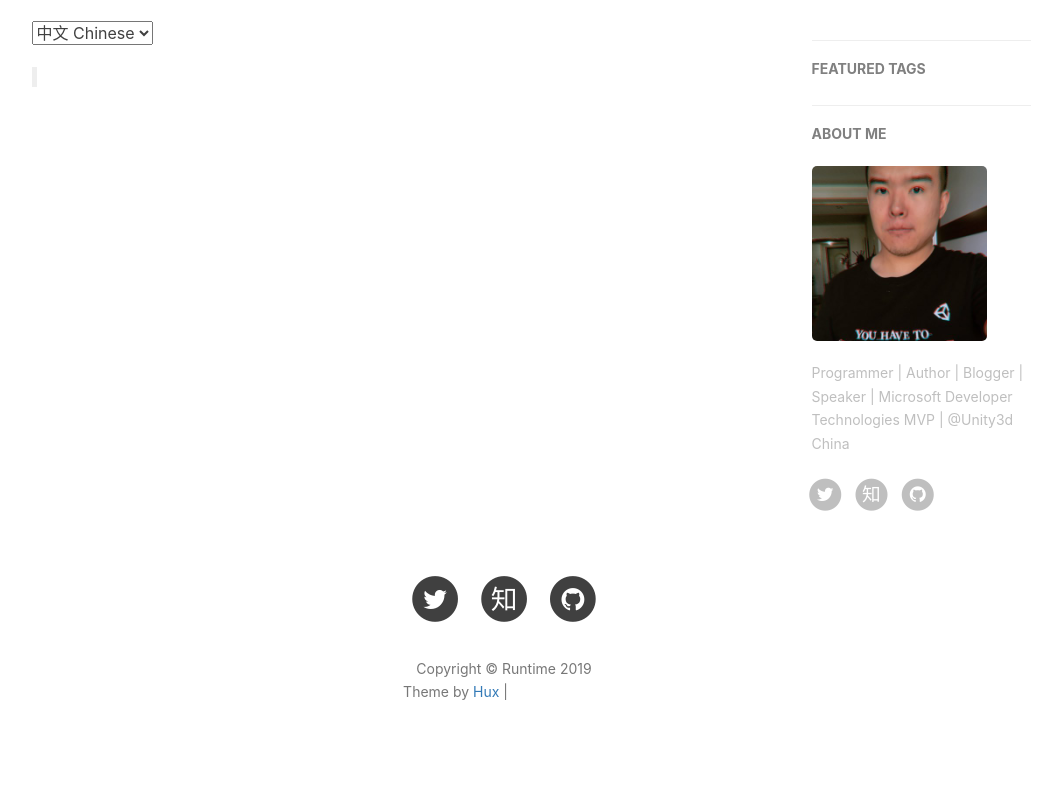
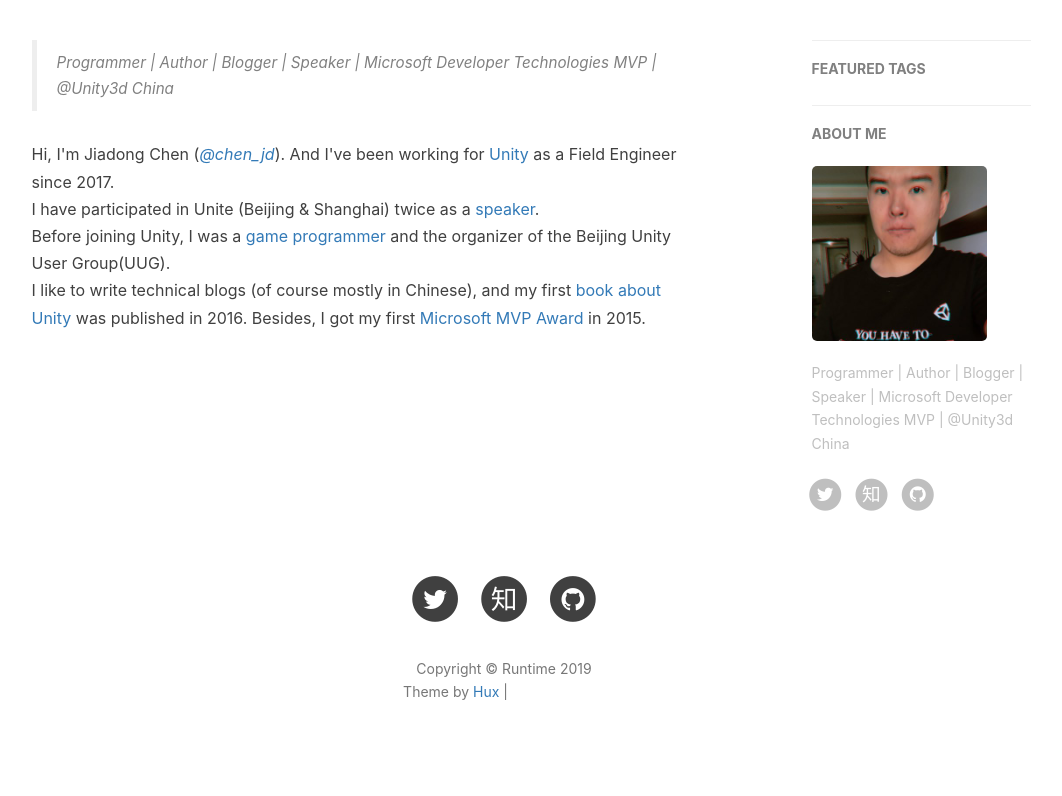
Before and after one commit to chenjd/chenjd.github.io, a Jekyll site: the page built from about.html, in a window 1280 px wide. Shown: the part 418-1214 px from the top of the page, without its empty margins (136-1198 px from the left). Built offline with Jekyll 4.4.1, drawn with Linux system fonts in a browser that asks for light colours; nearby versions of some CDN libraries; comment, search, counter and statistics services are not loaded; grey boxes are pictures that could not be loaded.

Commit message:
add disqus & update about

```diff
--- a/_config.yml
+++ b/_config.yml
@@ -46,7 +46,7 @@ kramdown:
 
 
 # Disqus settings
-#disqus_username: _your_disqus_short_name_
+disqus_username: chenjd-blog
 
 # Duoshuo settings
 #duoshuo_username: huxblog
@@ -60,8 +60,8 @@ kramdown:
 # Baidu Analytics
 ba_track_id: 4cc1f2d8f3067386cc5cdb626a202900
 # Google Analytics
-ga_track_id: 'UA-49627206-1'            # Format: UA-xxxxxx-xx
-ga_domain: huangxuan.me
+ga_track_id: 'UA-143776175-1'            # Format: UA-xxxxxx-xx
+ga_domain: chenjd.github.io
 
 
 
--- a/about.html
+++ b/about.html
@@ -6,21 +6,32 @@ header-img: "img/about-bg.jpg"
 ---
 
 <!-- Language Selector -->
-<select onchange= "onLanChange(this.options[this.options.selectedIndex].value)">
+<!-- <select onchange= "onLanChange(this.options[this.options.selectedIndex].value)">
     <option value="0" selected> 中文 Chinese </option>
     <option value="1"> 英语 English </option>
-</select>
+</select> -->
 
 <!-- Chinese Version -->
-<div class="zh post-container">
+<!-- <div class="zh post-container">
     <blockquote>
     </blockquote>
-</div>
+</div> -->
 
 <!-- English Version -->
 <div class="en post-container">
     <blockquote>
+        Programmer | Author | Blogger | Speaker | Microsoft Developer Technologies MVP | @Unity3d China
     </blockquote>
+    <p>
+        Hi, I'm Jiadong Chen (<em><a href="https://twitter.com/chen_jd">@chen_jd</a></em>). And I've been working for <a href="https://unity.com/">Unity</a> as a Field Engineer since 2017.<br>
+
+        I have participated in Unite (Beijing & Shanghai) twice as a <a href="https://twitter.com/chen_jd/status/1140481426816552960">speaker</a>.<br>
+
+        Before joining Unity, I was a <a href="https://github.com/chenjd">game programmer</a> and the organizer of the Beijing Unity User Group(UUG).<br>
+
+        I like to write technical blogs (of course mostly in Chinese), and my first <a href="https://item.jd.com/12035114.html">book about Unity</a> was published in 2016. Besides, I got my first <a href="https://mvp.microsoft.com/en-us/PublicProfile/5001664">Microsoft MVP Award</a> in 2015.<br>
+
+    </p>
 </div>
 
 <!-- Handle Language Change -->
@@ -38,32 +49,3 @@ header-img: "img/about-bg.jpg"
     }
     onLanChange(0);
 </script>
-
-
-
-
-
-{% if site.disqus_username %}
-<!-- disqus 评论框 start -->
-<div class="comment">
-    <div id="disqus_thread" class="disqus-thread">
-
-    </div>
-</div>
-<!-- disqus 评论框 end -->
-
-<!-- disqus 公共JS代码 start (一个网页只需插入一次) -->
-<script type="text/javascript">
-    /* * * CONFIGURATION VARIABLES * * */
-    var disqus_shortname = "{{site.disqus_username}}";
-    var disqus_identifier = "{{site.disqus_username}}/{{page.url}}";
-    var disqus_url = "{{site.url}}{{page.url}}";
-
-    (function() {
-        var dsq = document.createElement('script'); dsq.type = 'text/javascript'; dsq.async = true;
-        dsq.src = '//' + disqus_shortname + '.disqus.com/embed.js';
-        (document.getElementsByTagName('head')[0] || document.getElementsByTagName('body')[0]).appendChild(dsq);
-    })();
-</script>
-<!-- disqus 公共JS代码 end -->
-{% endif %}
```
Also changed, not shown: 4 other files.
